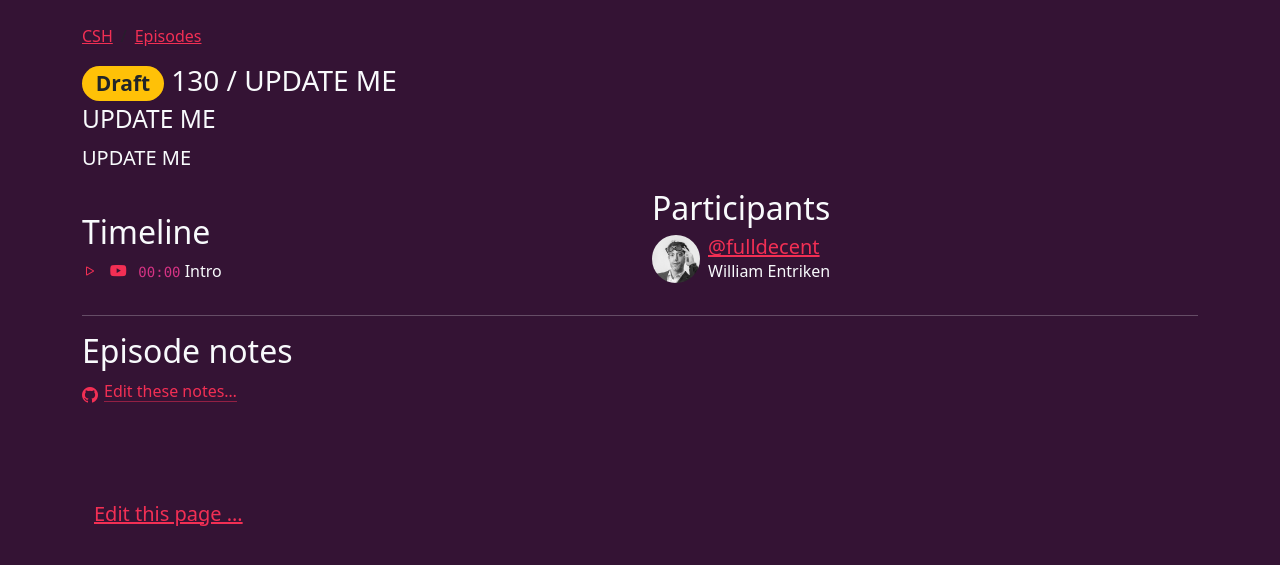
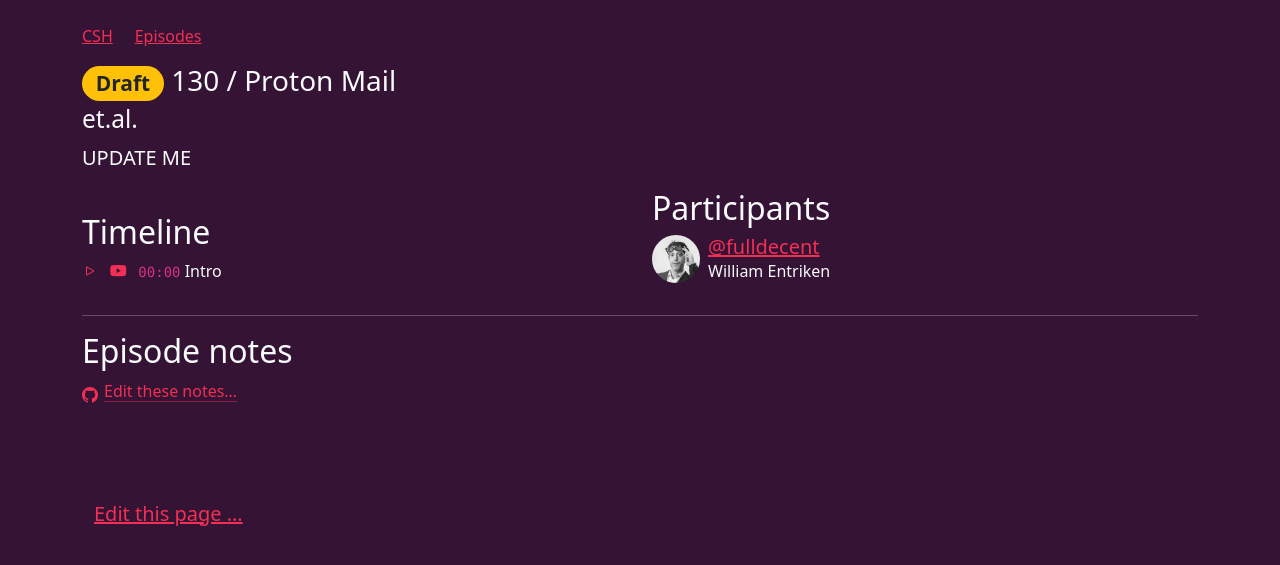
Before and after one commit to community-service/hour.gg, a Jekyll site: the page built from _episodes/2024-08-20-episode-130.md, in a window 1280 px wide. Shown: the top 565 px of the page. Built offline with Jekyll 4.4.1, drawn with Linux system fonts in a browser that asks for light colours.

```diff
--- a/_episodes/2024-08-20-episode-130.md
+++ b/_episodes/2024-08-20-episode-130.md
@@ -1,8 +1,8 @@
 ---
 posted: false
 guid: 4EDD4FEE-9B80-4DF5-9B0F-253879AF0037
-title: UPDATE ME
-subtitle: UPDATE ME
+title: Proton Mail
+subtitle: et.al.
 # The description can be up to 400 characters
 description: UPDATE ME
 time: 2024-08-20 18:00:00 -0400
```
Also changed, not shown: 1 other file.
